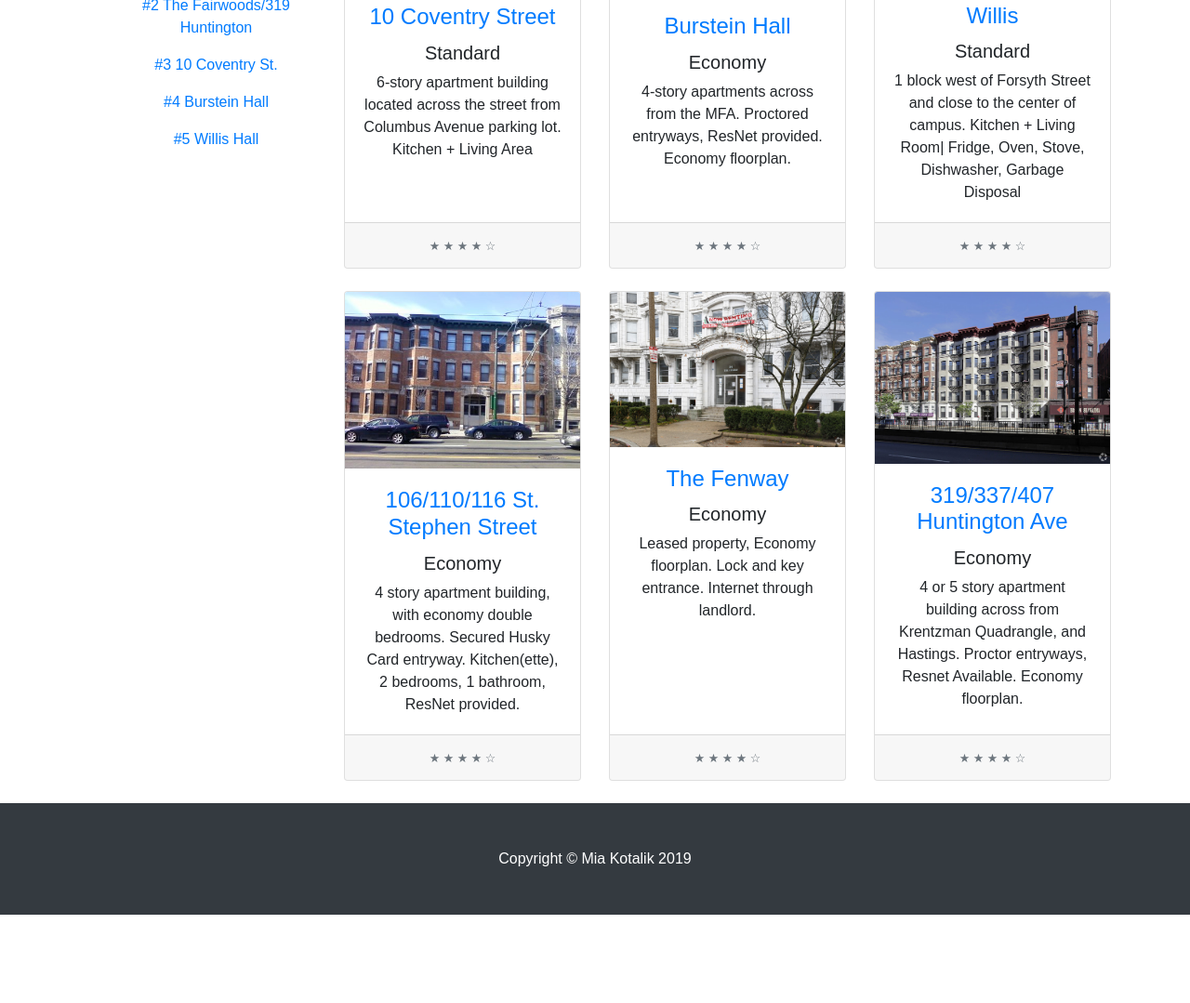
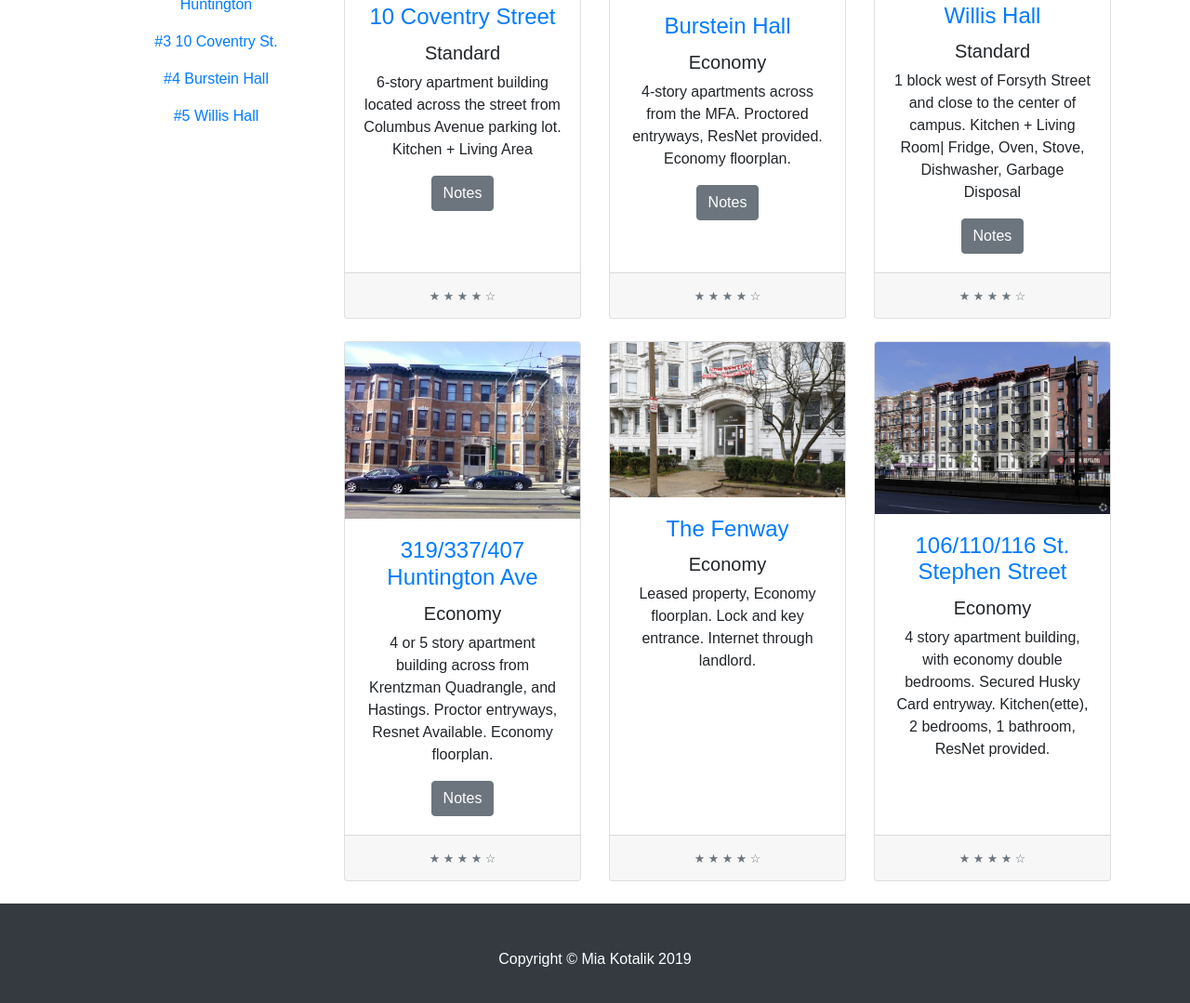
Before and after one commit to dysrhythMia/housing, a website: page index.html in a window 1280 px wide. Shown: the part 737-1816 px from the top of the page at 93% size. Before the commit the page ends 1721 px from the top, so only its background shows below. Drawn offline with Linux system fonts and the light colour scheme.

Commit message:
added popovers

```diff
--- a/index.html
+++ b/index.html
@@ -1,13 +1,10 @@
 <!DOCTYPE html>
 <html lang="en">
-
 <head>
-
 <meta charset="utf-8">
 <meta name="viewport" content="width=device-width, initial-scale=1, shrink-to-fit=no">
 <meta name="description" content="">
 <meta name="author" content="">
-
 <title>Apartment Hunting</title>
 
 <!-- Bootstrap core CSS -->
@@ -15,34 +12,20 @@
 <!-- Custom styles for this template -->
 <link href="css/shop-homepage.css" rel="stylesheet">
 <link href="css/style.css" rel="stylesheet">
-
 </head>
 
 <body>
 
 <!-- Navigation -->
 <nav class="navbar navbar-expand-lg navbar-dark bg-dark fixed-top">
-		  <div class="container">
-			<a class="navbar-brand" href="#">2019-2020 Housing</a>
-			<button class="navbar-toggler" type="button" data-toggle="collapse" data-target="#navbarResponsive" aria-controls="navbarResponsive" aria-expanded="false" aria-label="Toggle navigation">
-			  <span class="navbar-toggler-icon"></span>
-			</button>
+  <div class="container"> <a class="navbar-brand" href="#">2019-2020 Housing</a>
+    <button class="navbar-toggler" type="button" data-toggle="collapse" data-target="#navbarResponsive" aria-controls="navbarResponsive" aria-expanded="false" aria-label="Toggle navigation"> <span class="navbar-toggler-icon"></span> </button>
     <div class="collapse navbar-collapse" id="navbarResponsive">
       <ul class="navbar-nav ml-auto">
-				<li class="nav-item active">
-				  <a class="nav-link" href="index.html">Home
-					<span class="sr-only">(current)</span>
-				  </a>
-				</li>
-				<li class="nav-item">
-				  <a class="nav-link" href="map.html">Map</a>
-				</li>
-				<li class="nav-item">
-				  <a class="nav-link" href="spreadsheet.html">Spreadsheet</a>
-				</li>
-				<li class="nav-item">
-				  <a class="nav-link" href="#">Contact</a>
-				</li>
+        <li class="nav-item active"> <a class="nav-link" href="index.html">Home <span class="sr-only">(current)</span> </a> </li>
+        <li class="nav-item"> <a class="nav-link" href="map.html">Map</a> </li>
+        <li class="nav-item"> <a class="nav-link" href="spreadsheet.html">Spreadsheet</a> </li>
+        <li class="nav-item"> <a class="nav-link" href="#">Contact</a> </li>
       </ul>
     </div>
   </div>
@@ -50,34 +33,53 @@
 
 <!-- Page Content -->
 <div class="container">
-
   <div class="row">
-
     <div class="col-lg-3">
-
-			  <h3 class="my-4">Housing Selection: Thursday, March 14, 2019 at 3:20 PM</h3>
+      <div class="panel panel-default">
+        <div class="panel-heading">
+          <h3 class="panel-title">Housing Selection Time</h3>
+        </div>
+        <div class="panel-body"> Thursday, March 14, 2019 at 3:20 PM </div>
+      </div>
       <h4> Vacancy Report UPDATED: 3/11/19 2:10PM</h4>
       <br>
       <h5> Two Double Bedroom Economy</h5>
-				<ul><a href="https://www.northeastern.edu/housing/residences/burstein-hall/">Burstein Hall</a> (6)</ul>
-				<ul><a href="https://www.northeastern.edu/housing/residences/319-huntington-ave/">The Fairwoods/319 Huntington </a>(18) </ul>
+      <ul>
+        <a href="https://www.northeastern.edu/housing/residences/burstein-hall/">Burstein Hall</a> (6)
+      </ul>
+      <ul>
+        <a href="https://www.northeastern.edu/housing/residences/319-huntington-ave/">The Fairwoods/319 Huntington </a>(18)
+      </ul>
       <h5>Two Double Bedroom Standard</h5>
-				<ul><a href="https://www.northeastern.edu/housing/residences/10-coventry/"> 10 Coventry St.</a> (2)</ul>
-				<ul><a href="https://www.northeastern.edu/housing/residences/burstein-hall/">Burstein Hall</a> (6)</ul>
-				<ul><a href="https://www.northeastern.edu/housing/residences/willis-hall/"> Willis Hall</a> (12)</ul>
+      <ul>
+        <a href="https://www.northeastern.edu/housing/residences/10-coventry/"> 10 Coventry St.</a> (2)
+      </ul>
+      <ul>
+        <a href="https://www.northeastern.edu/housing/residences/burstein-hall/">Burstein Hall</a> (6)
+      </ul>
+      <ul>
+        <a href="https://www.northeastern.edu/housing/residences/willis-hall/"> Willis Hall</a> (12)
+      </ul>
       <h5> Selection Hierarchy: </h5>
-				<ol><a href="https://www.northeastern.edu/housing/residences/burstein-hall/">#1 Burstein Hall</a></ol>
-				<ol><a href="https://www.northeastern.edu/housing/residences/319-huntington-ave/"> #2 The Fairwoods/319 Huntington </a></ol>
-				<ul><a href="https://www.northeastern.edu/housing/residences/10-coventry/"> #3 10 Coventry St.</a></ul>
-				<ul><a href="https://www.northeastern.edu/housing/residences/burstein-hall/">#4 Burstein Hall</a></ul>
-				<ul><a href="https://www.northeastern.edu/housing/residences/willis-hall/">#5 Willis Hall</a></ul>
-
-
+      <ol>
+        <a href="https://www.northeastern.edu/housing/residences/burstein-hall/">#1 Burstein Hall</a>
+      </ol>
+      <ol>
+        <a href="https://www.northeastern.edu/housing/residences/319-huntington-ave/"> #2 The Fairwoods/319 Huntington </a>
+      </ol>
+      <ul>
+        <a href="https://www.northeastern.edu/housing/residences/10-coventry/"> #3 10 Coventry St.</a>
+      </ul>
+      <ul>
+        <a href="https://www.northeastern.edu/housing/residences/burstein-hall/">#4 Burstein Hall</a>
+      </ul>
+      <ul>
+        <a href="https://www.northeastern.edu/housing/residences/willis-hall/">#5 Willis Hall</a>
+      </ul>
     </div>
     <!-- /.col-lg-3 -->
 
     <div class="col-lg-9">
-
       <div id="carouselExampleIndicators" class="carousel slide my-4" data-ride="carousel">
         <ol class="carousel-indicators">
           <li data-target="#carouselExampleIndicators" data-slide-to="0" class="active"></li>
@@ -85,113 +87,74 @@
           <li data-target="#carouselExampleIndicators" data-slide-to="2"></li>
         </ol>
         <div class="carousel-inner" role="listbox">
-				  <div class="carousel-item active">
-					<img class="d-block img-fluid" src="img/bg-masthead.jpg" alt="First slide">
+          <div class="carousel-item active"> <img class="d-block img-fluid" src="img/bg-masthead.jpg" alt="First slide"> </div>
         </div>
       </div>
-
-				</div>
-
-
       <div class="row">
-
         <div class="col-lg-4 col-md-6 mb-4">
-				  <div class="card h-100">
-					<a href="https://www.northeastern.edu/housing/residences/106-st-stephen-street/"><img class="card-img-top" src="img/stStephen.jpg" alt=""></a>
+          <div class="card h-100"> <a href="https://www.northeastern.edu/housing/residences/106-st-stephen-street/"><img class="card-img-top" src="img/stStephen.jpg" alt=""></a>
             <div class="card-body">
-					  <h4 class="card-title">
-						  <a href="https://www.northeastern.edu/housing/residences/10-coventry/">10 Coventry Street</a>
-					  </h4>
+              <h4 class="card-title"> <a href="https://www.northeastern.edu/housing/residences/10-coventry/">10 Coventry Street</a> </h4>
               <h5>Standard</h5>
               <p class="card-text">6-story apartment building located across the street from Columbus Avenue parking lot. Kitchen + Living Area</p>
+              <button type="button" class="btn btn-secondary" data-container="body" data-toggle="popover" data-placement="bottom" data-content="Farthest from main campus."> Notes</button>
             </div>
-					<div class="card-footer">
-					  <small class="text-muted">&#9733; &#9733; &#9733; &#9733; &#9734;</small>
+            <div class="card-footer"> <small class="text-muted">&#9733; &#9733; &#9733; &#9733; &#9734;</small> </div>
           </div>
         </div>
-				</div>
-
         <div class="col-lg-4 col-md-6 mb-4">
-				  <div class="card h-100">
-					<a href="https://www.northeastern.edu/housing/residences/burstein-hall/"><img class="card-img-top" src="img/bursteinHall.jpg" alt=""></a>
+          <div class="card h-100"> <a href="https://www.northeastern.edu/housing/residences/burstein-hall/"><img class="card-img-top" src="img/bursteinHall.jpg" alt=""></a>
             <div class="card-body">
-					  <h4 class="card-title">
-						<a href="https://www.northeastern.edu/housing/residences/burstein-hall/">Burstein Hall</a>
-					  </h4>
+              <h4 class="card-title"> <a href="https://www.northeastern.edu/housing/residences/burstein-hall/">Burstein Hall</a> </h4>
               <h5>Economy</h5>
               <p class="card-text">4-story apartments across from the MFA. Proctored entryways, ResNet provided. Economy floorplan.</p>
+              <button type="button" class="btn btn-secondary" data-container="body" data-toggle="popover" data-placement="bottom" data-content="Standard apartments don't have full kitchens."> Notes</button>
             </div>
-					<div class="card-footer">
-					  <small class="text-muted">&#9733; &#9733; &#9733; &#9733; &#9734;</small>
+            <div class="card-footer"> <small class="text-muted">&#9733; &#9733; &#9733; &#9733; &#9734;</small> </div>
           </div>
         </div>
-				</div>
-
         <div class="col-lg-4 col-md-6 mb-4">
-				  <div class="card h-100">
-					<a href="https://www.northeastern.edu/housing/residences/rubenstein-hall/"><img class="card-img-top" src="img/rubensteinHall.jpg" alt=""></a>
+          <div class="card h-100"> <a href="https://www.northeastern.edu/housing/residences/rubenstein-hall/"><img class="card-img-top" src="img/rubensteinHall.jpg" alt=""></a>
             <div class="card-body">
-					  <h4 class="card-title">
-						<a href="https://www.northeastern.edu/housing/residences/willis-hall/">Willis</a>
-					  </h4>
+              <h4 class="card-title"> <a href="https://www.northeastern.edu/housing/residences/willis-hall/">Willis Hall</a> </h4>
               <h5>Standard</h5>
               <p class="card-text">1 block west of Forsyth Street and close to the center of campus. Kitchen + Living Room| Fridge, Oven, Stove, Dishwasher, Garbage Disposal</p>
+              <button type="button" class="btn btn-secondary" data-container="body" data-toggle="popover" data-placement="bottom" data-content="Lounge in lobby. Good location & reviews. Odd rooms have a/c year round."> Notes</button>
             </div>
-					<div class="card-footer">
-					  <small class="text-muted">&#9733; &#9733; &#9733; &#9733; &#9734;</small>
+            <div class="card-footer"> <small class="text-muted">&#9733; &#9733; &#9733; &#9733; &#9734;</small> </div>
           </div>
         </div>
+        <div class="col-lg-4 col-md-6 mb-4">
+          <div class="card h-100"> <a href="https://www.northeastern.edu/housing/residences/leased-properties/"><img class="card-img-top" src="img/hemenwaySt.jpg" alt=""></a>
+            <div class="card-body">
+              <h4 class="card-title"> <a href="https://www.northeastern.edu/housing/residences/319-huntington-ave/">319/337/407 Huntington Ave</a> </h4>
+              <h5>Economy</h5>
+              <p class="card-text">4 or 5 story apartment building across from Krentzman Quadrangle, and Hastings. Proctor entryways, Resnet Available. Economy floorplan.</p>
+              <button type="button" class="btn btn-secondary" data-container="body" data-toggle="popover" data-placement="bottom" data-content="Kitchenette. Good location."> Notes</button>
             </div>
-
+            <div class="card-footer"> <small class="text-muted">&#9733; &#9733; &#9733; &#9733; &#9734;</small> </div>
+          </div>
+        </div>
         <div class="col-lg-4 col-md-6 mb-4">
-				  <div class="card h-100">
-					<a href="https://www.northeastern.edu/housing/residences/leased-properties/"><img class="card-img-top" src="img/hemenwaySt.jpg" alt=""></a>
+          <div class="card h-100"> <a href="https://www.northeastern.edu/housing/residences/leased-properties/"><img class="card-img-top" src="img/theFenway.jpg" alt=""></a>
             <div class="card-body">
-					  <h4 class="card-title">
-
-						<a href="https://www.northeastern.edu/housing/residences/106-st-stephen-street/">106/110/116 St. Stephen Street</a>
-					  </h4>
+              <h4 class="card-title"> <a href="https://www.northeastern.edu/housing/residences/leased-properties/">The Fenway</a> </h4>
+              <h5>Economy</h5>
+              <p class="card-text">Leased property, Economy floorplan. Lock and key entrance. Internet through landlord. </p>
+            </div>
+            <div class="card-footer"> <small class="text-muted">&#9733; &#9733; &#9733; &#9733; &#9734;</small> </div>
+          </div>
+        </div>
+        <div class="col-lg-4 col-md-6 mb-4">
+          <div class="card h-100"> <a href="https://www.northeastern.edu/housing/residences/319-huntington-ave/"><img class="card-img-top" src="img/huntingtonAve.jpg" alt=""></a>
+            <div class="card-body">
+              <h4 class="card-title"> <a href="https://www.northeastern.edu/housing/residences/106-st-stephen-street/">106/110/116 St. Stephen Street</a> </h4>
               <h5>Economy</h5>
               <p class="card-text">4 story apartment building, with economy double bedrooms. Secured Husky Card entryway. Kitchen(ette), 2 bedrooms, 1 bathroom, ResNet provided.</p>
             </div>
-					<div class="card-footer">
-					  <small class="text-muted">&#9733; &#9733; &#9733; &#9733; &#9734;</small>
+            <div class="card-footer"> <small class="text-muted">&#9733; &#9733; &#9733; &#9733; &#9734;</small> </div>
           </div>
         </div>
-				</div>
-
-				<div class="col-lg-4 col-md-6 mb-4">
-				  <div class="card h-100">
-					<a href="https://www.northeastern.edu/housing/residences/leased-properties/"><img class="card-img-top" src="img/theFenway.jpg" alt=""></a>
-					<div class="card-body">
-					  <h4 class="card-title">
-						<a href="https://www.northeastern.edu/housing/residences/leased-properties/">The Fenway</a>
-					  </h4>
-					  <h5>Economy</h5>
-					  <p class="card-text">Leased property, Economy floorplan. Lock and key entrance. Internet through landlord. </p>
-					</div>
-					<div class="card-footer">
-					  <small class="text-muted">&#9733; &#9733; &#9733; &#9733; &#9734;</small>
-					</div>
-				  </div>
-				</div>
-
-							  <div class="col-lg-4 col-md-6 mb-4">
-				  <div class="card h-100">
-					<a href="https://www.northeastern.edu/housing/residences/319-huntington-ave/"><img class="card-img-top" src="img/huntingtonAve.jpg" alt=""></a>
-					<div class="card-body">
-					  <h4 class="card-title">
-						<a href="https://www.northeastern.edu/housing/residences/319-huntington-ave/">319/337/407 Huntington Ave</a>
-					  </h4>
-					  <h5>Economy</h5>
-					  <p class="card-text">4 or 5 story apartment building across from Krentzman Quadrangle, and Hastings. Proctor entryways, Resnet Available. Economy floorplan.</p>
-					</div>
-					<div class="card-footer">
-					  <small class="text-muted">&#9733; &#9733; &#9733; &#9733; &#9734;</small>
-					</div>
-				  </div>
-				</div>
-
       </div>
       <!-- /.row -->
 
@@ -216,7 +179,10 @@
 <script src="myjavascript.js"></script>
 <script src="vendor/jquery/jquery.min.js"></script>
 <script src="vendor/bootstrap/js/bootstrap.bundle.min.js"></script>
-
+<script>
+$(document).ready(function(){
+  $('[data-toggle="popover"]').popover();
+});
+</script>
 </body>
-
 </html>
```
Lines whose indentation alone changed are shown as unchanged.
